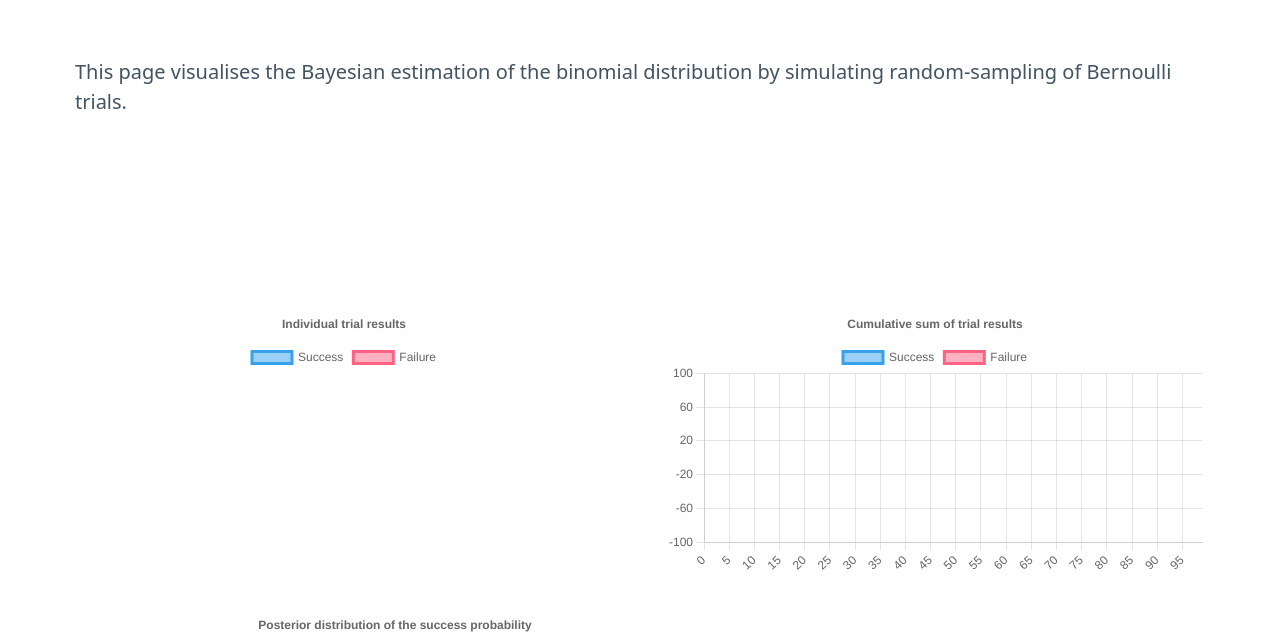
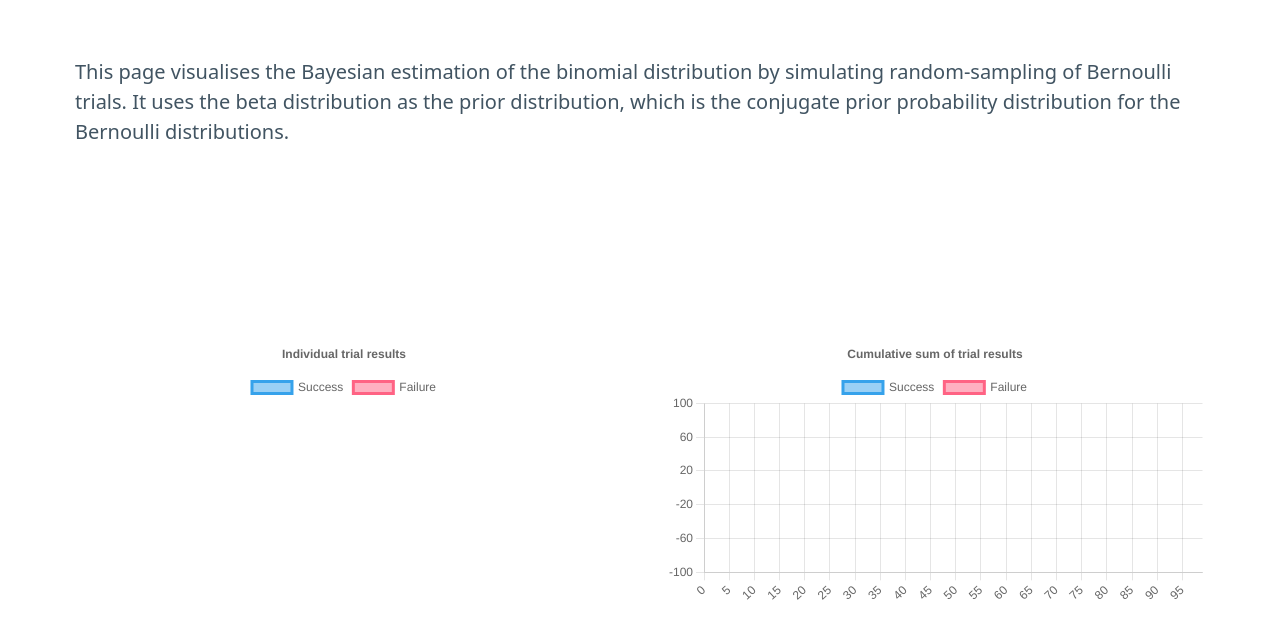
Before and after one commit to FujiHaruka/bayesian-estimation-of-binomial-distribution, a website built with Parcel: page src/index.html in a window 1280 px wide. Shown: the part 143-778 px from the top of the page. Built offline with nearby package versions, Linux system fonts and the light colour scheme; what jstat would draw is missing.

Commit message:
More discription

```diff
--- a/src/index.html
+++ b/src/index.html
@@ -16,7 +16,9 @@
       <h1>Bayesian estimation of binomial distribution</h1>
       <p>
         This page visualises the Bayesian estimation of the binomial
-        distribution by simulating random-sampling of Bernoulli trials.
+        distribution by simulating random-sampling of Bernoulli trials. It uses
+        the beta distribution as the prior distribution, which is the conjugate
+        prior probability distribution for the Bernoulli distributions.
       </p>
     </header>
 
```
